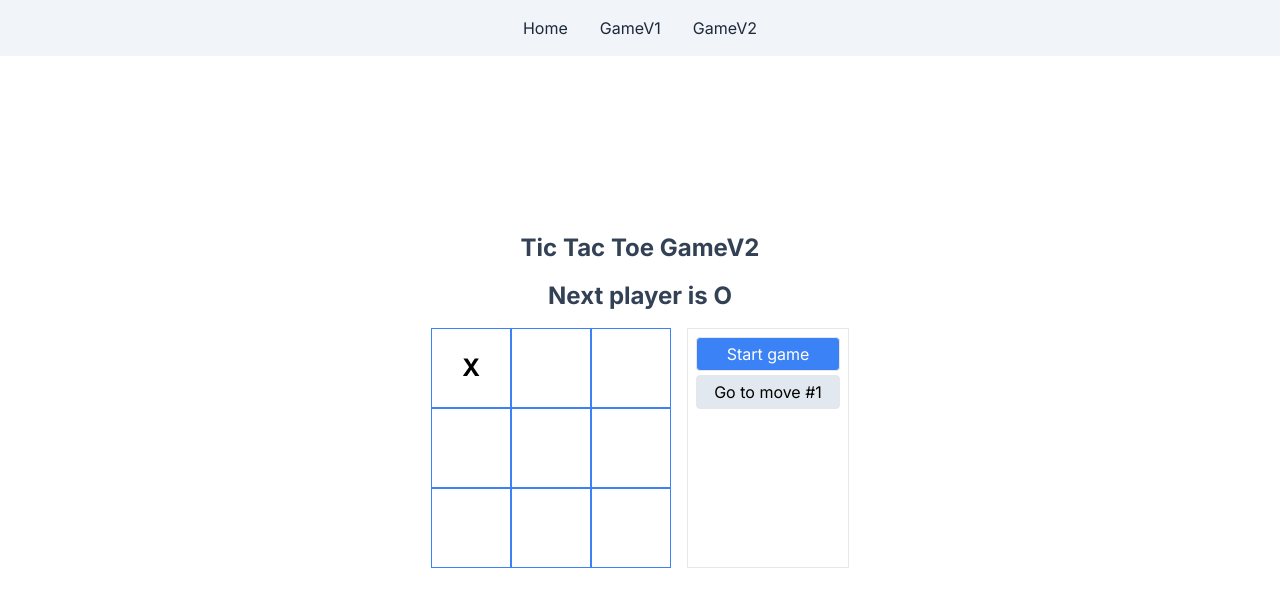
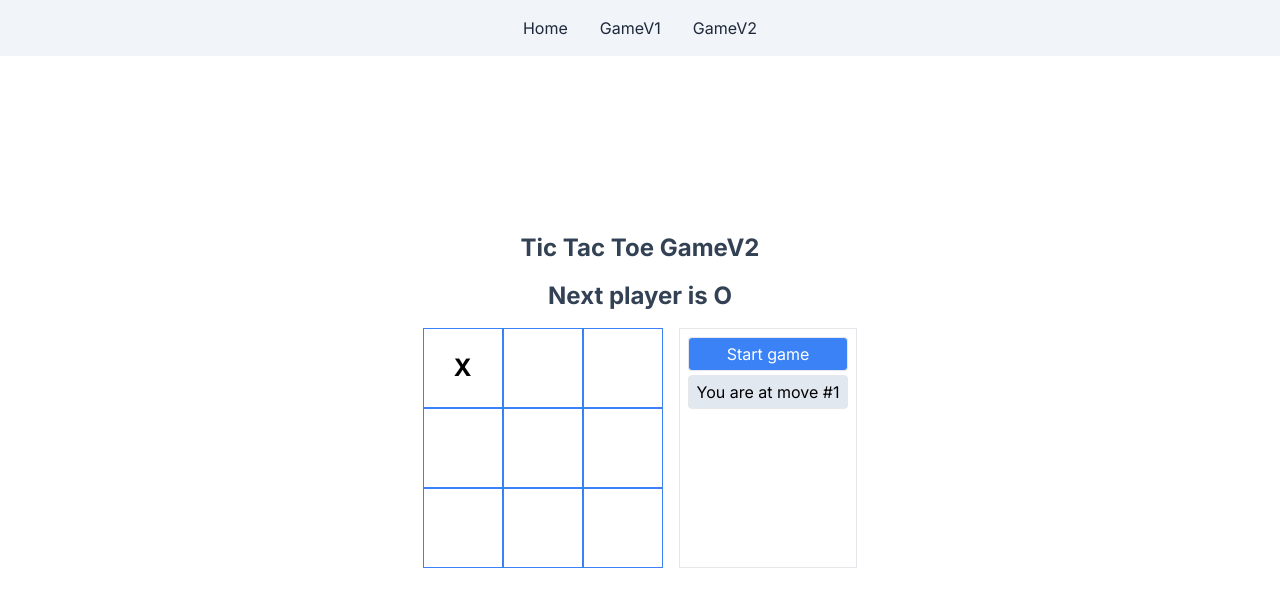
Before and after one commit to musaddekali/tic-tac-toc, a Next.js app: page / in a window 1280 px wide. Both pictures are taken after a click on the button 471 px from the left and 368 px from the top of the page. Shown: the top 606 px of the page. Built offline with nearby package versions, Linux system fonts and the light colour scheme.

Commit message:
current move text added

```diff
--- a/src/Modules/GameV2/History.tsx
+++ b/src/Modules/GameV2/History.tsx
@@ -29,7 +29,7 @@ const History = ({
               move == currentMove ? "bg-slate-200" : ""
             }`}
           >
-              Go to move #{move}
+            {move == currentMove ? "You are at move #" + move : "Go to move #" + move}
           </button>
         </li>
       );
```
Lines whose indentation alone changed are shown as unchanged.
